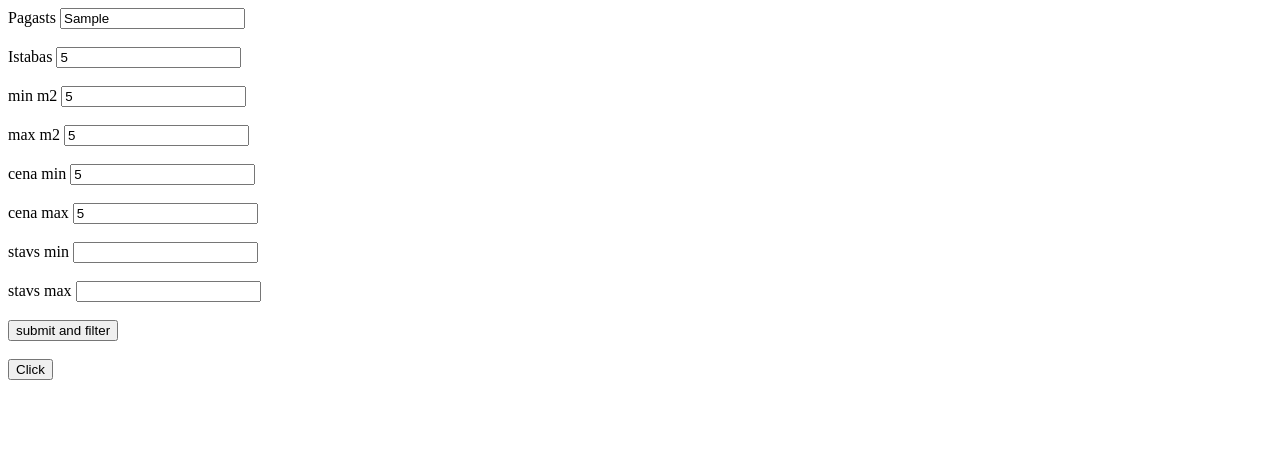
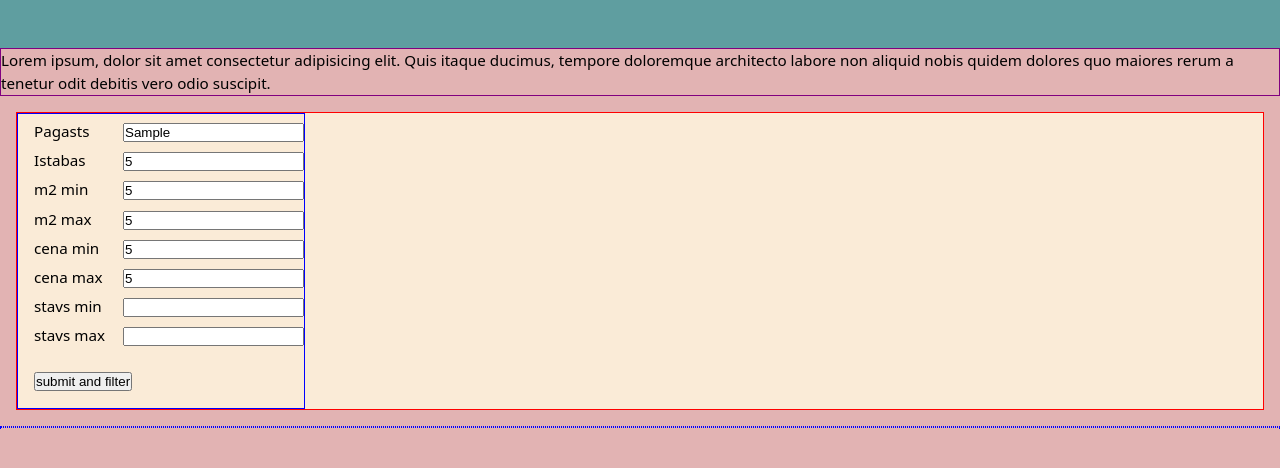
Before and after one commit to DavidArabuli/ApartmentSearchFrontend, a website built with Vite: page index.html in a window 1280 px wide. Both pictures are taken after typing "Sample", "5", "5", "5", "5", "5" into the empty fields and a click on the button "submit and filter". Built offline with nearby package versions, Linux system fonts and the light colour scheme; files whose address does not match are found by name.

Commit message:
CSS foundations added Input validation added for numerical fields Slightly redone formQueryBuilder, to prepare for pagination and to store applied filters and page info.

```diff
--- a/index.html
+++ b/index.html
@@ -6,47 +6,53 @@
     <title>Document</title>
 </head>
 <body>
+    <nav>
+        <div class="nav-background"></div>
+        <section class="nav-section">
+            <div class="welcome-div">
+
+                <p>Lorem ipsum, dolor sit amet consectetur adipisicing elit. Quis itaque ducimus, tempore doloremque architecto labore non aliquid nobis quidem dolores quo maiores rerum a tenetur odit debitis vero odio suscipit.</p></section>
+            </div>
+    </nav>
     <div class="error-div"></div>
-    <form id="filter-form" action="" method="get">
-        <label for="pagasts-input">Pagasts</label>
-        <input id="pagasts-input" type="text" name="pagasts">
-        <br>
-        <br>
-        <label for="istabas-input">Istabas</label>
-        <input id="istabas-input" type="number" name="istabas">
-        <br>
-        <br>
-        <label for="m2_min-input">min m2</label>
-        <input id="m2_min-input" type="number" name="m2_min">
-        <br>
-        <br>
-        <label for="m2_max-input">max m2</label>
-        <input id="m2_max-input" type="number" name="m2_max">
-        <br>
-        <br>
+    <section class="form-section">
 
-        <label for="cena_min-input">cena min</label>
-        <input id="cena_min-input" type="number" name="cena_min">
-        <br>
-        <br>
+        <form id="filter-form" action="" method="get">
+            <!-- <div class="input-div">
 
-        <label for="cena_max-input">cena max</label>
-        <input id="cena_max-input" type="number" name="cena_max">
-        <br>
-        <br>
-        <label for="stavs_min-input">stavs min</label>
-        <input id="stavs_min-input" type="number" name="stavs_min">
-        <br>
-        <br>
-        <label for="stavs_max-input">stavs max</label>
-        <input id="stavs_max-input" type="number" name="stavs_max">
-        <br>
-        <br>
-        <button id="filter-btn">submit and filter</button>
-    </form>
-    <br>
-    <button class="btn">Click</button>
-    <br>
+            </div> -->
+            <label class="filter-label" for="pagasts-input">Pagasts</label>
+            <input class="filter-input" id="pagasts-input" type="text" name="pagasts">
+
+            <label class="filter-label" for="istabas-input">Istabas</label>
+            <input class="filter-input" id="istabas-input" type="number" min="1" name="istabas">
+
+            <label class="filter-label" for="m2_min-input">m2 min</label>
+            <input class="filter-input" id="m2_min-input" type="number" min="1" name="m2_min">
+
+            <label class="filter-label" for="m2_max-input">m2 max</label>
+            <input class="filter-input" id="m2_max-input" type="number" min="1" name="m2_max">
+
+
+            <label class="filter-label" for="cena_min-input">cena min</label>
+            <input class="filter-input" id="cena_min-input" type="number" min="1" name="cena_min">
+
+
+            <label class="filter-label" for="cena_max-input">cena max</label>
+            <input class="filter-input" id="cena_max-input" type="number" min="1" name="cena_max">
+
+            <label class="filter-label" for="stavs_min-input">stavs min</label>
+            <input class="filter-input" id="stavs_min-input" type="number" min="1" name="stavs_min">
+
+            <label class="filter-label" for="stavs_max-input">stavs max</label>
+            <input class="filter-input" id="stavs_max-input" type="number" min="1" name="stavs_max">
+            <div class="btn-div">
+
+                <button id="filter-btn">submit and filter</button>
+            </div>
+        </form>
+    </section>
+
     <div class="container">
 
     </div>
@@ -54,7 +60,7 @@
         <div class="item-card">
             <div class="img-text-center">
                 <p class="itemData" id="title">Title here</p>
-                <img id="itemImg" src="" alt="">
+
                 <p class="itemData" id="pagasts">Pagasts here</p>
                 <p class="itemData" id="iela">Iela</p>
                 <p class="itemData" id="m2">m2</p>
@@ -64,8 +70,15 @@
                 <p class="itemData" id="cena">cena</p>
                 <p class="itemData" id="m2cena">m2 cena</p>
                 <p class="itemData" id="createdAt">publicets: </p>
+                <div class="img-div">
+
+                    <img id="itemImg" src="" alt="">
+                </div>
             </div>
         </div>
+    </section>
+    <section class="page-section">
+
     </section>
 </body>
 <script src="src/main.ts" type="module"></script>
--- a/src/form.ts
+++ b/src/form.ts
@@ -2,7 +2,7 @@ import fetchSSitem from "./fetchData.js";
 const url = "http://localhost/dashboard/ssParser/api/api.php?";
 
 
-// const form  = document.querySelector<HTMLFormElement>("#filter-form");
+
 const pagastsInput = document.querySelector<HTMLInputElement>("#pagasts-input");
 const istabasInput = document.querySelector<HTMLInputElement>("#istabas-input");
 const m2MinInput = document.querySelector<HTMLInputElement>("#m2_min-input");
@@ -11,47 +11,110 @@ const cenaMinInput = document.querySelector<HTMLInputElement>("#cena_min-input")
 const cenaMaxInput = document.querySelector<HTMLInputElement>("#cena_max-input");
 const stavsMinInput = document.querySelector<HTMLInputElement>("#stavs_min-input");
 const stavsMaxInput = document.querySelector<HTMLInputElement>("#stavs_max-input");
-// const filterBtn = document.querySelector<HTMLButtonElement>("#filter-btn");
 
 
-export function formQueryBuilder(form:HTMLFormElement){
+
+export function formQueryBuilder(form:HTMLFormElement): Promise<string> {
+  return new Promise((resolve, reject)=>{
+
+
+
+
     form?.addEventListener("submit", async (e) => {
     e.preventDefault();
     const queryArray :(string | number)[] = [];
 
     if (pagastsInput?.value) {
+
         queryArray.push(`pagasts=${encodeURIComponent(pagastsInput.value)}`);
       }
       if (istabasInput?.value) {
+        const istabasValue = parseInt(istabasInput.value, 10)
+        if(Number.isInteger(istabasValue) && istabasValue >0 &&istabasInput?.value.length < 6){
         queryArray.push(`istabas=${encodeURIComponent(istabasInput.value)}`);
+        } else {
+          alert('Input has to be a positive number and less than 9 character long');
+          return;
+        }
       }
       if (m2MinInput?.value) {
+        const m2MinValue = parseInt(m2MinInput.value, 10);
+        if(Number.isInteger(m2MinValue) && m2MinValue >0 &&m2MinInput?.value.length < 6){
+
           queryArray.push(`m2_min=${encodeURIComponent(m2MinInput.value)}`);
+        } else {
+          alert('Input has to be a positive number and less than 9 character long');
+          return;
+        }
       }
       if (m2MaxInput?.value) {
+        const m2MaxValue = parseInt(m2MaxInput.value, 10);
+        if(Number.isInteger(m2MaxValue) && m2MaxValue >0 && m2MaxInput?.value.length < 6){
         queryArray.push(`m2_max=${encodeURIComponent(m2MaxInput.value)}`);
+      }else {
+          alert('Input has to be a positive number and less than 9 character long');
+          return;
+        }
       }
       if (cenaMinInput?.value) {
+        const cenaMinValue = parseInt(cenaMinInput.value, 10);
+        if(Number.isInteger(cenaMinValue) && cenaMinValue >0 && cenaMinInput?.value.length < 6){
+
           queryArray.push(`cena_min=${encodeURIComponent(cenaMinInput.value)}`);
+        } else {
+          alert('Input has to be a positive number and less than 9 character long');
+          return;
+        }
       }
       if (cenaMaxInput?.value) {
+        const cenaMaxValue = parseInt(cenaMaxInput.value, 10);
+        if(Number.isInteger(cenaMaxValue) && cenaMaxValue >0 && cenaMaxInput?.value.length < 6){
+
           queryArray.push(`cena_max=${encodeURIComponent(cenaMaxInput.value)}`);
+        } else{
+          alert('Input has to be a positive number and less than 9 character long');
+          return;
+        }
       }
       if (stavsMinInput?.value) {
+        const stavsMinValue = parseInt(stavsMinInput.value, 10);
+        if(Number.isInteger(stavsMinValue) && stavsMinValue >0 && stavsMinInput?.value.length < 6){
+
           queryArray.push(`stavs_min=${encodeURIComponent(stavsMinInput.value)}`);
+        } else{
+          alert('Input has to be a positive number and less than 9 character long');
+          return;
+        }
       }
       if (stavsMaxInput?.value) {
+        const stavsMaxValue = parseInt(stavsMaxInput.value, 10);
+        if(Number.isInteger(stavsMaxValue) && stavsMaxValue >0 && stavsMaxInput?.value.length < 6){
+
           queryArray.push(`stavs_max=${encodeURIComponent(stavsMaxInput.value)}`);
+        }else{
+          alert('Input has to be a positive number and less than 9 character long');
+          return;
+        }
       }
 
 
     const fullQueryUrl = `${url}${queryArray.join("&")}`;
 
+    try {
       const filteredResults = await fetchSSitem(fullQueryUrl);
       console.log(filteredResults);
-  // return fullQueryUrl;
+       resolve(fullQueryUrl)
+      console.log(fullQueryUrl);
+
+    } catch (error) {
+      console.log('error fetching filtered results', error);
+      reject(error)
+    }
+
+
+
   });
+  })
+
 
 }
-// const filteredResults = await fetchSSitem(fullQueryUrl);
-//   console.log(filteredResults);
--- a/src/main.ts
+++ b/src/main.ts
@@ -7,23 +7,18 @@ const url = "http://localhost/dashboard/ssParser/api/api.php?";
 
 const form  = document.querySelector<HTMLFormElement>("#filter-form")!;
 
-formQueryBuilder(form)
+formQueryBuilder(form).then((fullQueryUrl)=>{
+    console.log('Form submitted, query URL', fullQueryUrl);
+    fetchSSitem(fullQueryUrl).then((latestItems)=>{
+        console.log(latestItems)
+        displayItems(latestItems);
 
-// const section = document.querySelector<HTMLElement>("#main-section")!;
+    })
+})
+
 
 const latestItems = await fetchSSitem(url);
 console.log(latestItems);
 
-// function displayLatest(latestItems: fetchedItem[]) {
-//   const newItems = latestItems
-//     .map((item: fetchedItem) => {
-//       console.log(item );
 
-//       return `<p>${item.title}</p>`;
-//     })
-//     .join("");
-//   section.innerHTML = newItems;
-//   console.log(newItems);
-
-// }
 displayItems(latestItems)
--- a/src/style.css
+++ b/src/style.css
@@ -0,0 +1,120 @@
+* {
+  margin: 0;
+  padding: 0;
+  box-sizing: border-box;
+}
+
+body {
+  font-family: system-ui, -apple-system, BlinkMacSystemFont, "Segoe UI", Roboto,
+    Oxygen, Ubuntu, Cantarell, "Open Sans", "Helvetica Neue", sans-serif;
+  background: var(--clr-white);
+  color: var(--clr-grey-1);
+  line-height: 1.5;
+  font-size: 0.875rem;
+  background-color: var(--clr-grey-10);
+}
+img {
+    /* max-width: 17rem; */
+    width: 100%;
+    display: block;
+    object-fit: cover;
+}
+.img-div{
+    align-items: center;
+    border: 2px solid gray;
+
+}
+/*  =========== navbar ============= */
+.nav-background{
+    background-color: cadetblue;
+    min-height: 3rem;
+}
+.welcome-div{
+    border: 1px solid purple;
+}
+
+
+
+/* ============== form ================= */
+.form-section{
+
+    margin: 1rem;
+
+    background-color: antiquewhite;
+    border: 1px solid red;
+}
+
+.filter-input{
+    /* border: 1px dotted red; */
+    margin-left: 0.3rem;
+    justify-self: center;
+}
+.filter-label{
+    margin-left: 1rem;
+
+}
+#filter-form{
+    padding-top: 0.4rem;
+    border: 1px solid blue;
+    display: flex;
+    /* flex-direction: column; */
+    flex-direction: row;
+    flex-wrap: wrap;
+    gap: 0.4rem;
+    justify-content: space-between;
+    text-align: left;
+    align-items: baseline;
+    max-width: 18rem;
+}
+.btn-div{
+    margin: 1rem;
+}
+
+/* ========== displayed data ============ */
+
+.data-title{
+    font-weight: bold;
+    padding-left: 0.5rem;
+}
+#title{
+    padding: 0.5rem;
+    min-height: 7rem;
+}
+.main-section{
+    border: 1px dotted blue;
+    display: flex;
+    flex-direction: column;
+    align-items: center;
+    /* justify-items: center;
+    justify-content: space-around; */
+    flex-wrap: wrap;
+    gap: 2rem;
+}
+.item-card{
+    margin: 1rem;
+
+    max-width: 18rem;
+    border: 1px solid orange;}
+
+
+.itemData{
+    margin: 0.2rem;
+    background-color: beige;
+    border: 0.3px solid gray;
+    box-shadow: 0 5px 15px rgba(0, 0, 0, 0.1);
+}
+@media screen and (min-width: 800px) {
+    body{
+        background-color: rgb(226, 179, 179);
+        font-size: 0.950rem;;
+    }
+    .main-section{
+        flex-direction: row;
+        align-items: flex-start;
+    }
+    .item-card{
+    margin: 1rem;
+
+    max-width: 19rem;
+    border: 1px solid orange;}
+}
```
Also changed, not shown: src/displayLatest.ts (+16 -10 lines). Lines whose indentation alone changed are shown as unchanged.
